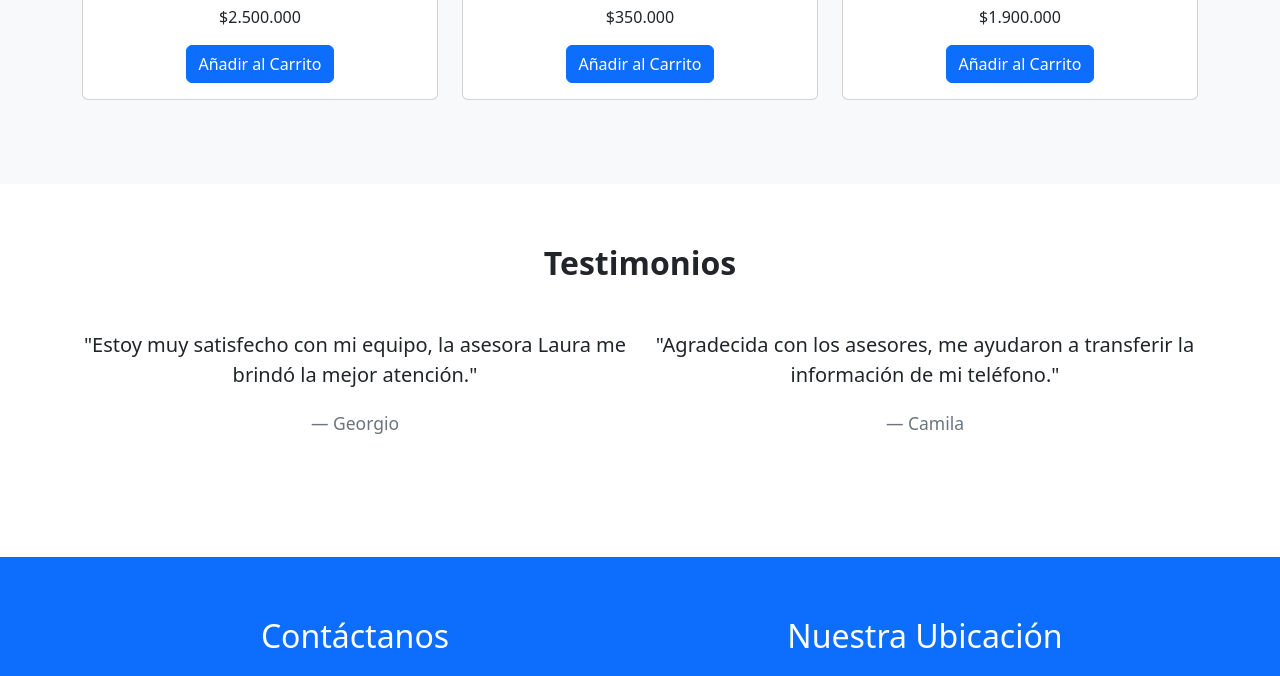
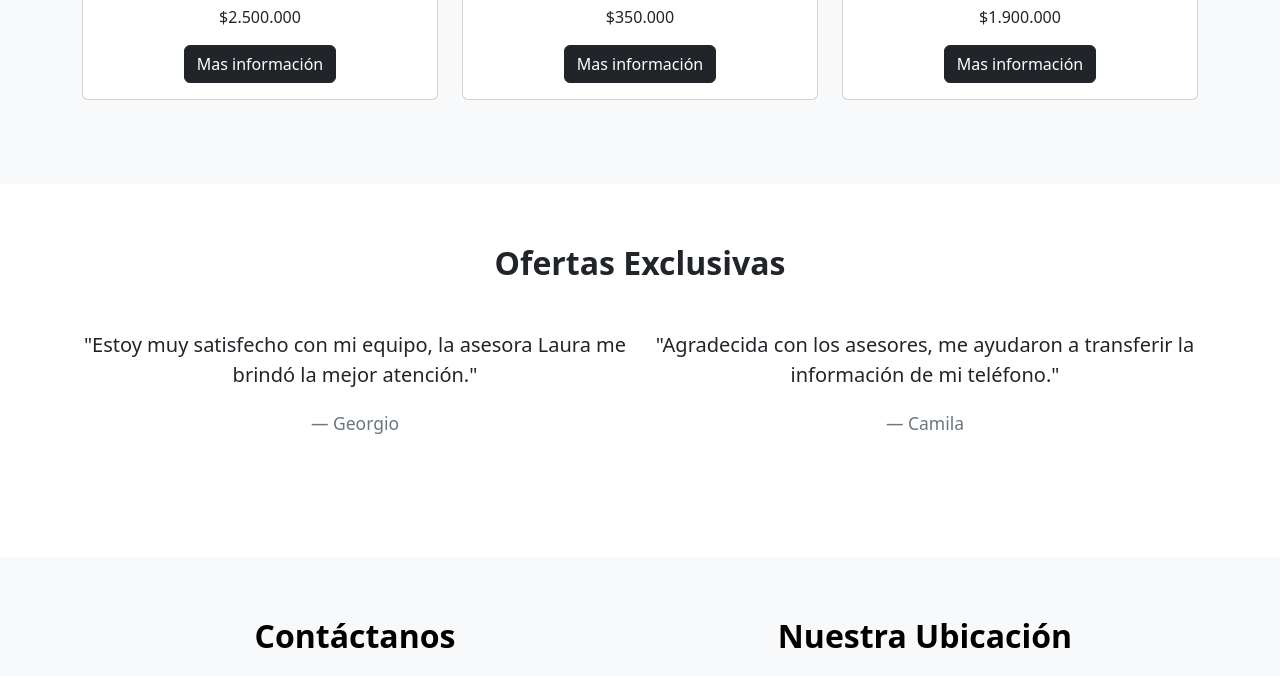
Before and after one commit to davidcmoreno04/PAE05.IT.PROYECTO.FORMATIVO, a plain HTML site: page index.html in a window 1280 px wide. Shown: the part 1224-1900 px from the top of the page. Drawn offline with nearby package versions, Linux system fonts and the light colour scheme; grey boxes are pictures that could not be loaded.

Commit message:
Add files via upload

```diff
--- a/index.html
+++ b/index.html
@@ -133,7 +133,7 @@
   <!--  SERVICIOS -->
   <section id="servicios" class="bg-light text-center">
     <div class="container">
-      <h2 class="fw-bold mb-5">Nuestros Servicios</h2>
+      <h2 class="fw-bold mb-5">Productos Populares</h2>
       <div class="row justify-content-center">
         <div class="col-md-4 mb-4">
           <div class="card">
@@ -142,7 +142,7 @@
             <div class="card-body">
               <h5 class="card-title fw-bold">Laptop Pro 15"</h5>
               <p>$2.500.000</p>
-              <a href="#" class="btn btn-primary">Añadir al Carrito</a>
+              <a href="#" class="btn btn-dark">Mas información</a>
             </div>
           </div>
         </div>
@@ -154,7 +154,7 @@
             <div class="card-body">
               <h5 class="card-title fw-bold">Auriculares Inalámbricos</h5>
               <p>$350.000</p>
-              <a href="#" class="btn btn-primary">Añadir al Carrito</a>
+              <a href="#" class="btn btn-dark">Mas información</a>
             </div>
           </div>
         </div>
@@ -166,7 +166,7 @@
             <div class="card-body">
               <h5 class="card-title fw-bold">Xiaomi 17 Pro Max</h5>
               <p>$1.900.000</p>
-              <a href="#" class="btn btn-primary">Añadir al Carrito</a>
+              <a href="#" class="btn btn-dark">Mas información</a>
             </div>
           </div>
         </div>
@@ -177,7 +177,7 @@
   <!--  TESTIMONIOS -->
   <section id="testimonios" class="bg-white text-center">
     <div class="container">
-      <h2 class="fw-bold mb-5">Testimonios</h2>
+      <h2 class="fw-bold mb-5">Ofertas Exclusivas</h2>
       <div class="row">
         <div class="col-md-6 mb-4">
           <blockquote class="blockquote">
@@ -196,11 +196,11 @@
   </section>
 
   <!--  CONTACTO -->
-  <section id="contacto" class="bg-primary text-white">
+  <section id="contacto" class="bg-light text-black fw-bold">
     <div class="container">
       <div class="row">
         <div class="col-md-6 mb-4">
-          <h2 class="text-center mb-4">Contáctanos</h2>
+          <h2 class="text-center mb-4 fw-bold">Contáctanos</h2>
           <div class="mb-3">
             <label for="correo" class="form-label">Correo Electrónico</label>
             <input type="email" class="form-control" id="correo" placeholder="Email o usuario">
@@ -211,7 +211,7 @@
           </div>
         </div>
         <div class="col-md-6 mb-4">
-          <h2 class="text-center mb-4">Nuestra Ubicación</h2>
+          <h2 class="text-center mb-4 fw-bold">Nuestra Ubicación</h2>
           <iframe src="https://www.google.com/maps/embed?pb=!1m18!1m12!1m3!1d31813.58313768698!2d-74.13959982568362!3d4.647871999999999!2m3!1f0!2f0!3f0!3m2!1i1024!2i768!4f13.1!3m3!1m2!1s0x8e3f9b6a6d4c1af7%3A0xaa700890caa6b5fb!2sTecnoplaza%20Bogot%C3%A1!5e0!3m2!1ses!2sco!4v1759155232082!5m2!1ses!2sco"
             width="100%" height="300" style="border:0;" allowfullscreen loading="lazy"></iframe>
         </div>
--- a/static/css/estilos.css
+++ b/static/css/estilos.css
@@ -50,8 +50,3 @@ iframe {
   margin: 0;
   padding: 0;
 }
-.carousel-item{
-    width: 100%;
-    border: 0;
-    height: 10px;
-}
```
